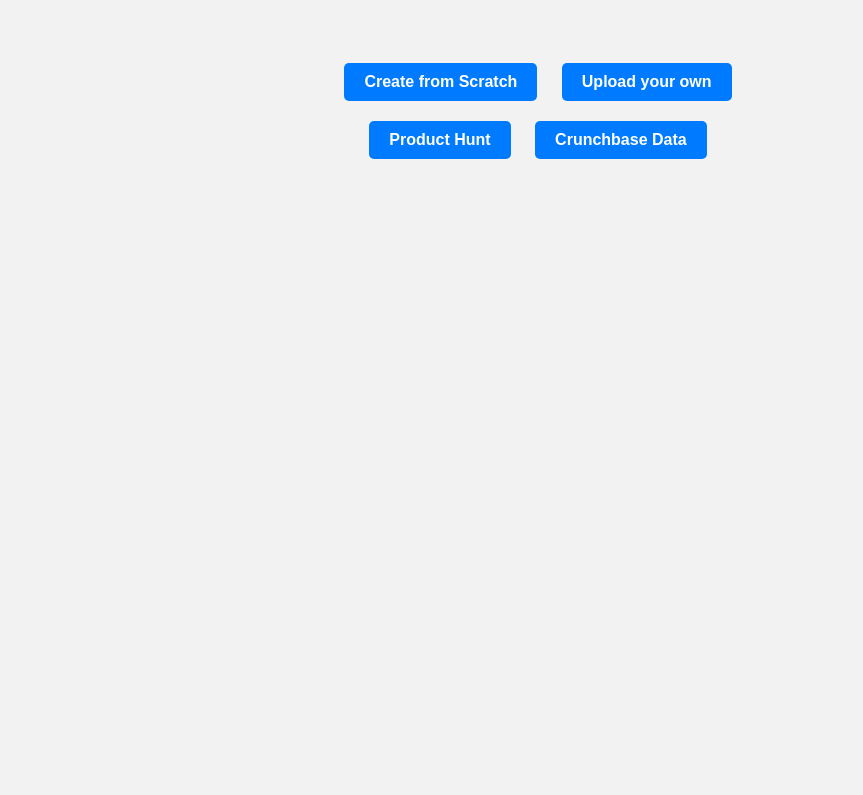
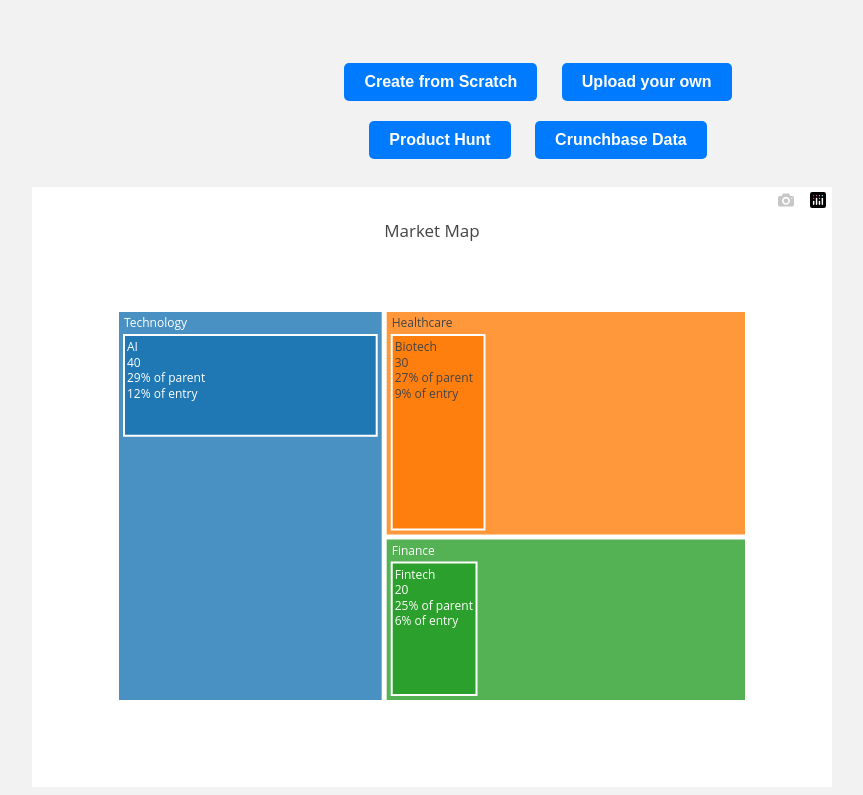
Before and after one commit to KianHaghighi/Market-Map-Builder, a Flask app: page / in a window 1280 px wide. Shown: the part 225-1020 px from the top of the page, without its empty margins (102-965 px from the left). Before the commit the page ends 384 px from the top, so only its background shows below. Run offline with Flask 3, Linux system fonts and the light colour scheme; some libraries are stand-ins or nearby versions.

Commit message:
Adds example Plotly interactive market map

```diff
--- a/templates/builder.html
+++ b/templates/builder.html
@@ -40,7 +40,14 @@
         .btn:hover {
             background-color: #0056b3;
         }
+
+        #marketMap {
+            width: 80%;
+            height: 600px;
+            margin: 0 auto;
+        }
     </style>
+    <script src="https://cdn.plot.ly/plotly-latest.min.js"></script>
 </head>
 <body>
     <h1>Welcome to the Market Map Builder</h1>
@@ -54,5 +61,28 @@
     <a href="/crunchbase_data" class="btn">Crunchbase Data</a>
     <div id="segmentNames"></div>
     <br>
+    <div id="marketMap"></div>
+
+    <script>
+        // Example data for a market map (treemap)
+        var data = [{
+            type: "treemap",
+            labels: ["Technology", "Healthcare", "Finance", "AI", "Biotech", "Fintech"],
+            parents: ["", "", "", "Technology", "Healthcare", "Finance"],
+            values: [100, 80, 60, 40, 30, 20],
+            textinfo: "label+value+percent parent+percent entry",
+            outsidetextfont: {size: 20, color: "#377eb8"},
+            marker: {line: {width: 2}},
+            pathbar: {visible: false}
+        }];
+
+        var layout = {
+            title: "Market Map",
+            width: 800,
+            height: 600
+        };
+
+        Plotly.newPlot('marketMap', data, layout);
+    </script>
 </body>
 </html>
```
